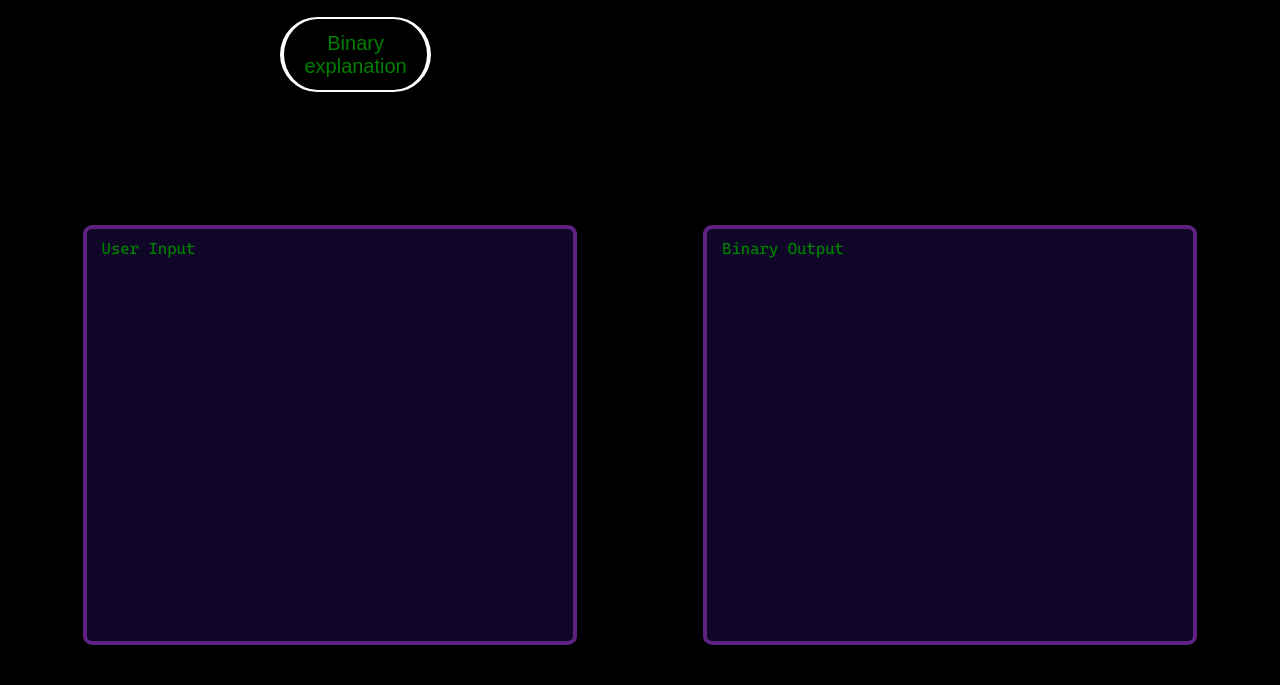
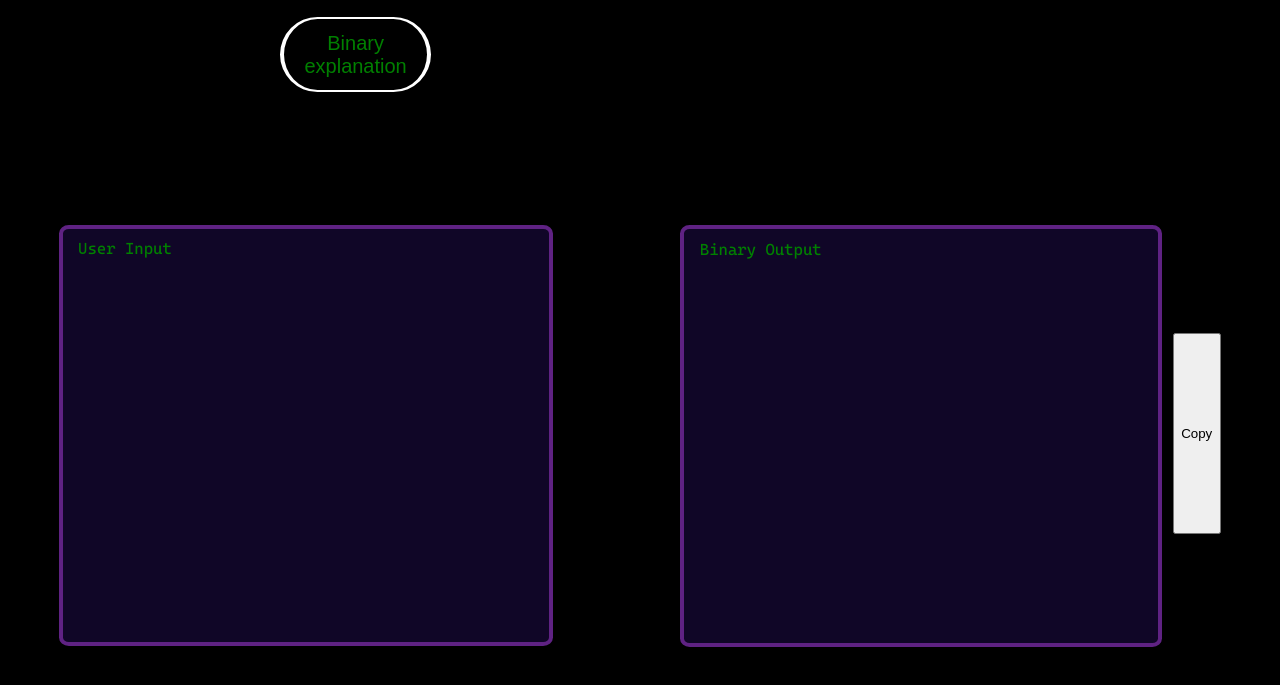
Before and after one commit to sMattSherwood/BinaryWordConverter, a plain HTML site: page index.html in a window 1280 px wide. Shown: the part 91-776 px from the top of the page. Drawn offline with Linux system fonts and the light colour scheme.

Commit message:
copy binary

```diff
--- /dev/null
+++ b/copyText.js
@@ -0,0 +1,9 @@
+function copyText(){
+    // the binary variable will store the binary textbox data
+    let binary = document.getElementById('output');
+    binary.select();
+    binary.setSelectionRange(0,99999); // this is for mobile
+
+    // this will copy text for the users clipboard
+    navigator.clipboard.writeText(binary.value);
+}
--- a/index.html
+++ b/index.html
@@ -22,9 +22,12 @@
         </div>
         <div class="binaryOutput">
             <textarea name="output" id="output" placeholder="Binary Output"  rows="20" cols="50" readonly></textarea> <!--this text area will only have output no way of inputing-->
+            <button onclick="copyText()">Copy</button>
         </div>
     </div>
+
     <script src="functionality.js"></script>
     <script src="Visiblity.js"></script>
+    <script src="copyText.js"></script>
 </body>
 </html>
--- a/style.css
+++ b/style.css
@@ -141,6 +141,12 @@ h1{
 .binaryOutput textArea::placeholder{
     color:green;
 }
+.binaryOutput button{
+    width: 10%;
+    height: 50%;
+    margin-top: 20%;
+    margin-left: 2%;
+}
 
 /*Media quries*/
 @media only screen and (max-width: 690px){
```
